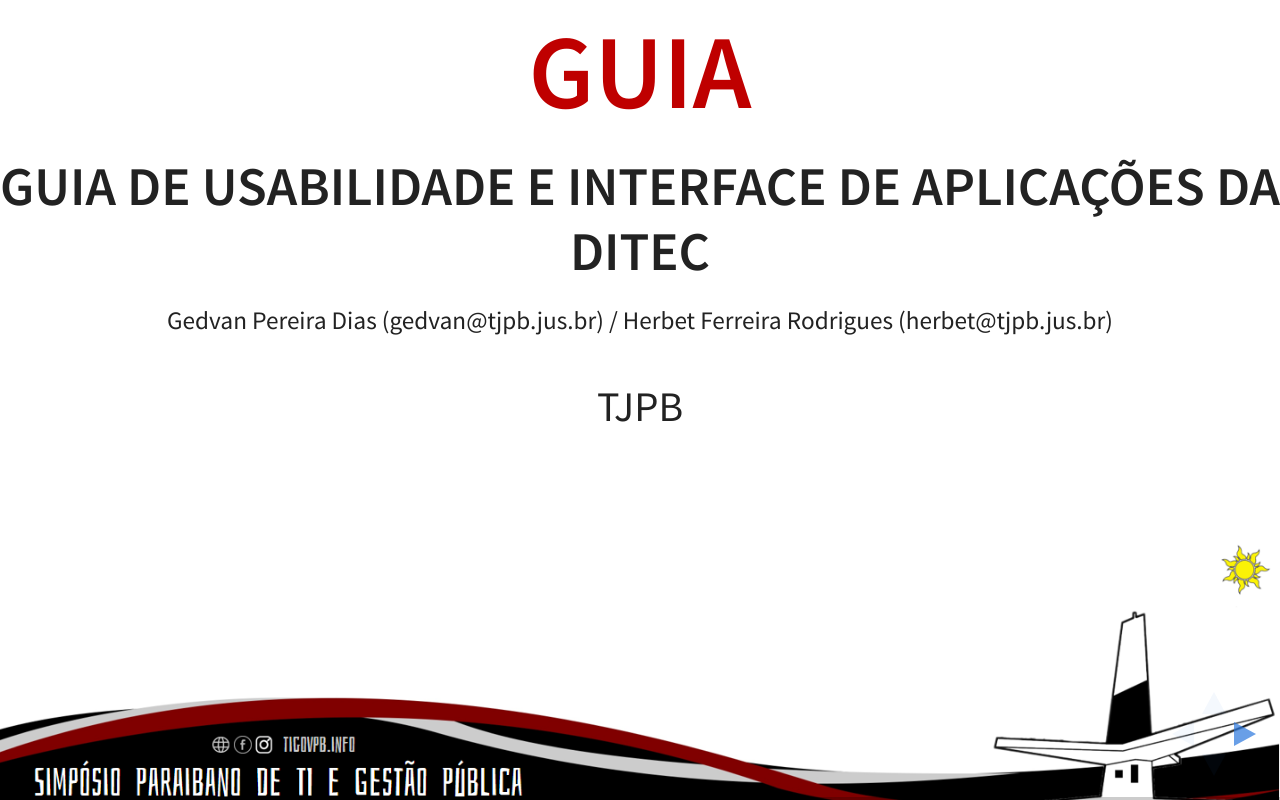
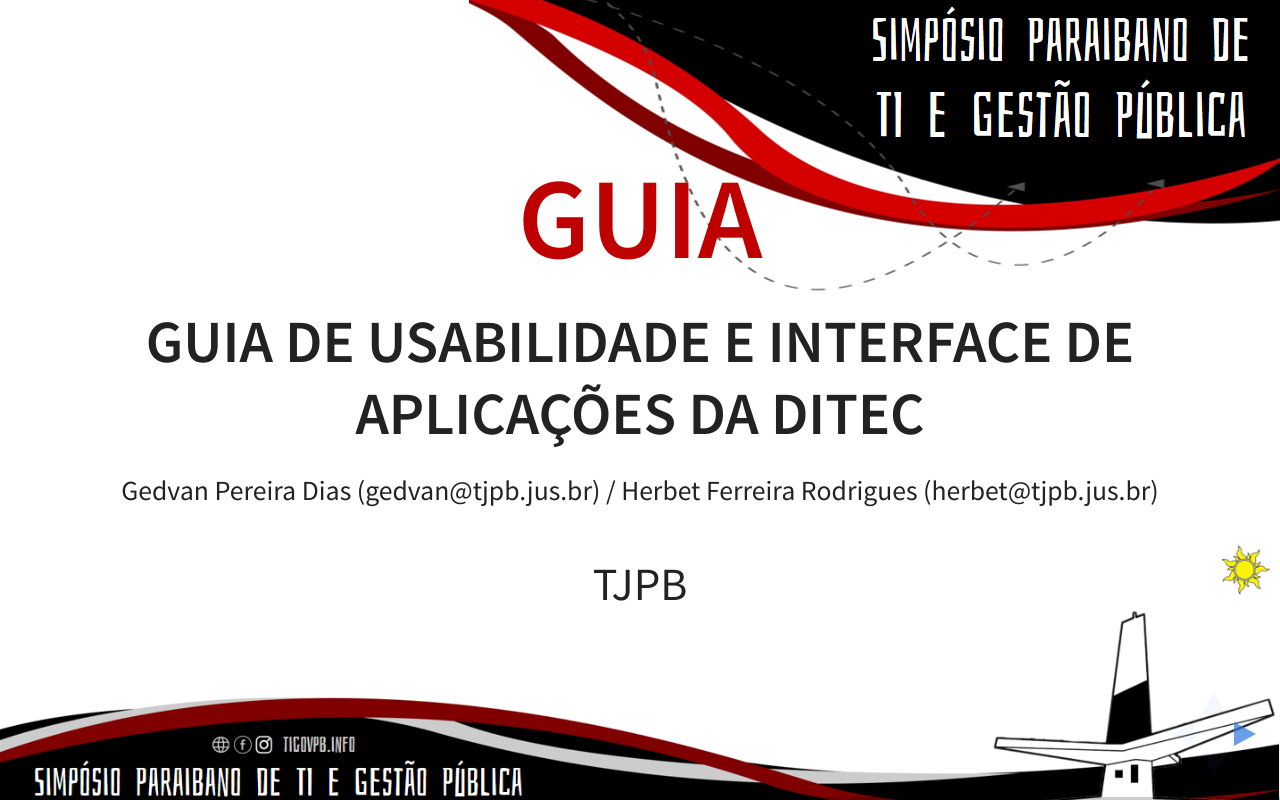
Before and after one commit to gedvan/slides-guia, a plain HTML site: page index.html in a window 1280 px wide. Drawn offline with Linux system fonts and the light colour scheme.

Commit message:
Background diferenciado para o primeiro slide.

```diff
--- a/css/guia.css
+++ b/css/guia.css
@@ -2,6 +2,19 @@
 body {
   background: url('../img/fundo.png') no-repeat center bottom;
   background-size: cover;
+}
+body.first-slide {
+  background: url('../img/inicio-top.png') no-repeat right top,
+    url('../img/fundo.png') no-repeat center bottom;
+  background-size: auto, cover;
+}
+
+.reveal {
+  height: 85%;
+  overflow: visible;
+}
+body.first-slide .reveal {
+  height: 100%;
 }
 
 .reveal h1,
--- a/index.html
+++ b/index.html
@@ -98,7 +98,7 @@
     </section>
 
     <section>
-      <h2>Problemas</h2>
+      <h2>Situação Anterior</h2>
       <ul>
         <li>Cada projeto implementava uma interface de maneira diferente</li>
         <li>Ausência de consistência nas Interfaces</li>
@@ -122,6 +122,9 @@
       </section>
       <section>
         <img src="img/print-rh.png" alt="RH">
+      </section>
+      <section>
+        <img src="img/print-tjseg.jpg" alt="TJSeg">
       </section>
     </section>
 
@@ -184,13 +187,14 @@
           <li>Logotipo;</li>
           <li>Paleta de cores;</li>
           <li>Layout;</li>
+          <li>Telas públicas</li>
         </ul>
         </li>
       </ul>
     </section>
 
     <section>
-      <h2>Exemplos de DIP:</h2>
+      <h2>Exemplos de DIP</h2>
       <ul>
         <li><a href="http://gesis.tjpb.jus.br/docsis/artefatos/certo-certidoes-online/documento-de-interface-do-produto" target="_blank">CERTO - Certidões Online</a></li>
         <li><a href="http://gesis.tjpb.jus.br/docsis/artefatos/sistema-integrado-de-publicacoes/documento-de-interface-do-produto" target="_blank">SIP - Sistema Integrado de Publicações</a></li>
@@ -252,12 +256,12 @@
 
     transition: 'slide', // none/fade/slide/convex/concave/zoom
 
-    width: "100%",
-    height: "100%",
-    margin: 0,
-    minScale: 1,
-    maxScale: 1,
-    center: false,
+    //width: "100%",
+    //height: "100%",
+    //margin: 0,
+    //minScale: 1,
+    //maxScale: 1,
+    //center: false,
 
     // More info https://github.com/hakimel/reveal.js#dependencies
     dependencies: [
@@ -269,6 +273,17 @@
       { src: 'plugin/notes/notes.js', async: true }
     ]
   });
+  if (Reveal.isFirstSlide()) {
+    document.body.classList.add('first-slide');
+  }
+  Reveal.addEventListener('slidechanged', function(event) {
+    if (event.indexh == 0) {
+      document.body.classList.add('first-slide');
+    }
+    else {
+      document.body.classList.remove('first-slide');
+    }
+  });
 
 </script>
 
```
Also changed, not shown: img/inicio-top.png (added), img/print-tjseg.jpg (added).
